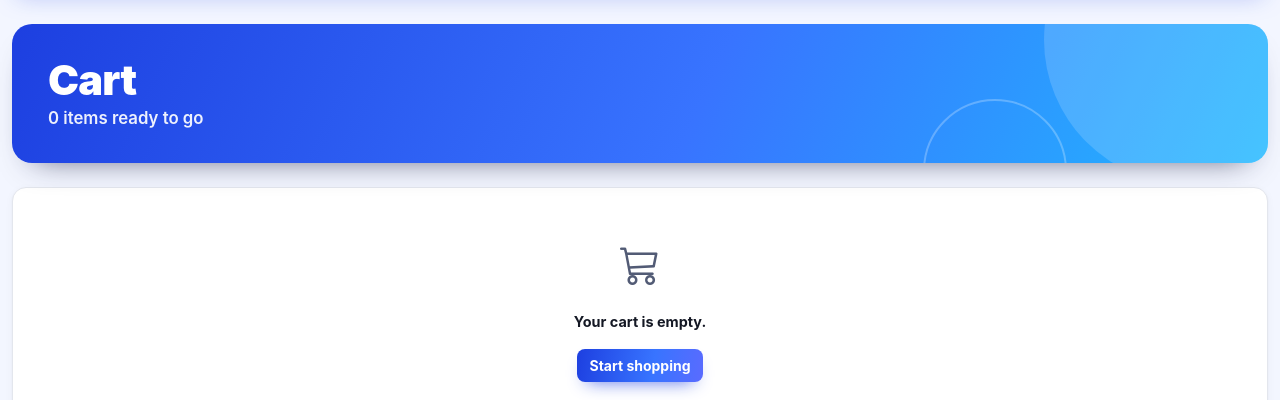
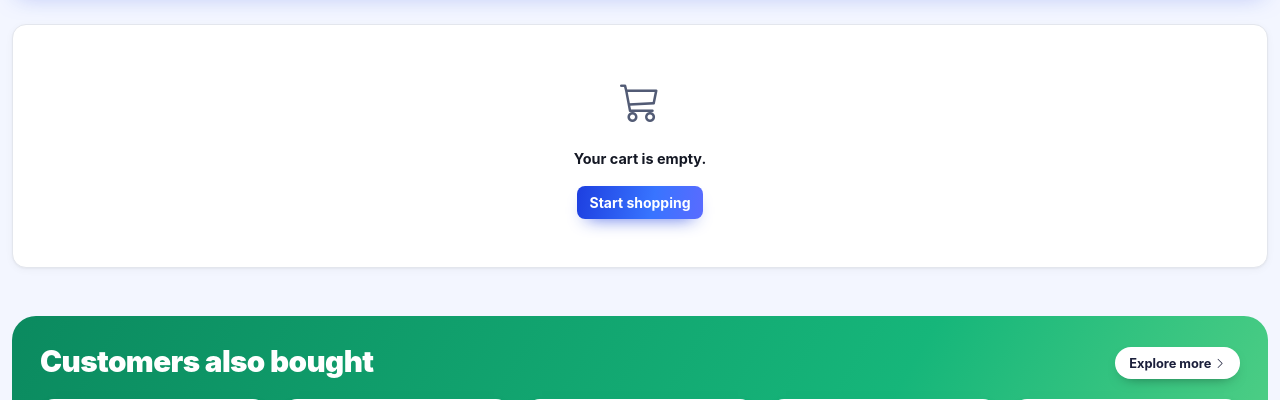
Before and after one commit to justadevfrom92/ecommerce, a Laravel app: page /cart in a window 1280 px wide. Shown: the part 117-517 px from the top of the page. Run offline with Laravel 12, Linux system fonts and the light colour scheme; data comes from the database, SQL or seed files in the repository; some libraries are stand-ins or nearby versions.

Commit message:
Remove cart page banner
Co-Authored-By: Claude Opus 5.5 <noreply@anthropic.com>
Claude-Session: https://claude.ai/code/session_016EqmGdMLQ9w2TvX55U9tqu

```diff
--- a/resources/views/store/cart.blade.php
+++ b/resources/views/store/cart.blade.php
@@ -1,7 +1,5 @@
 <x-layouts.store title="Cart">
     <div class="container-xxl py-4">
-        <div class="page-banner banner-blue mb-4"><h1 class="page-title">Cart</h1><p class="mb-0">{{ $lines->sum('quantity') }} {{ Str::plural('item', $lines->sum('quantity')) }} ready to go</p></div>
-
         @if ($lines->isEmpty())
             <div class="panel panel-body text-center py-5 mb-5">
                 <i class="bi bi-cart3 fs-1 text-muted-2 d-block mb-3"></i>
```
